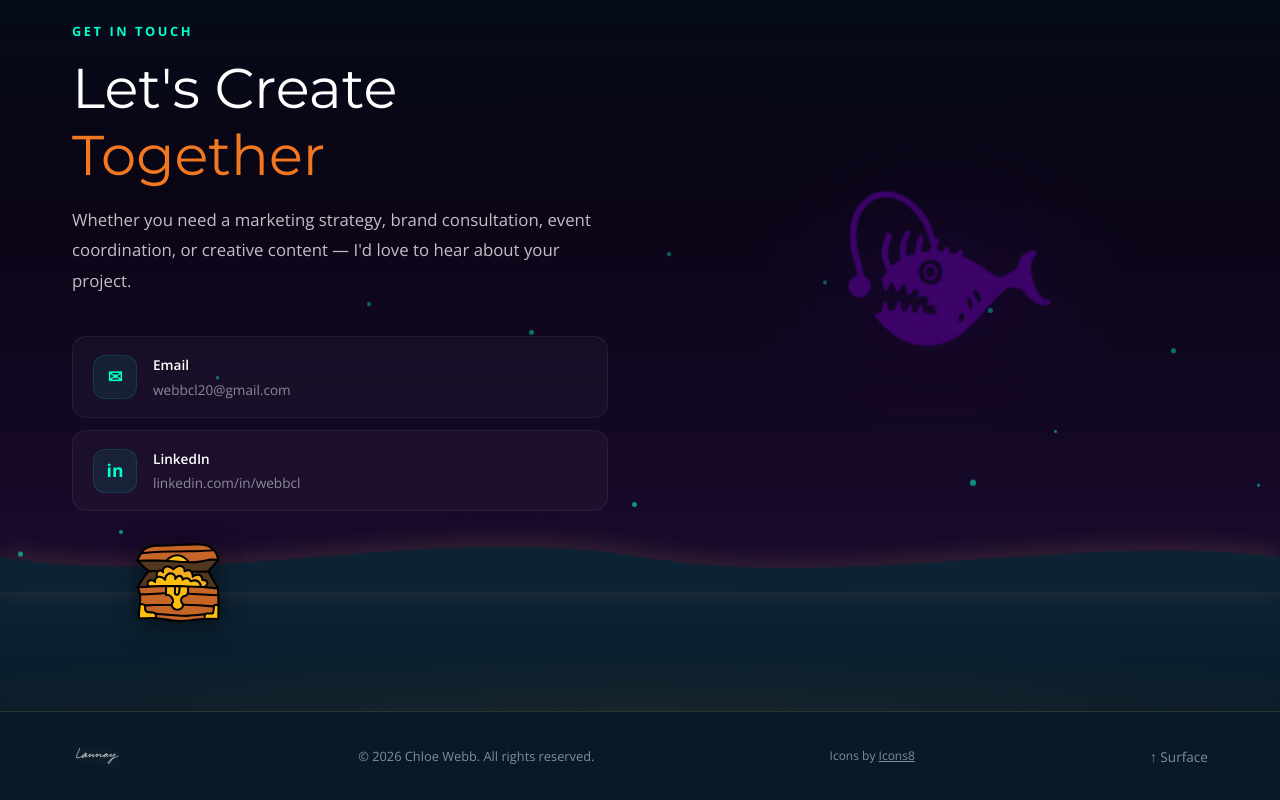
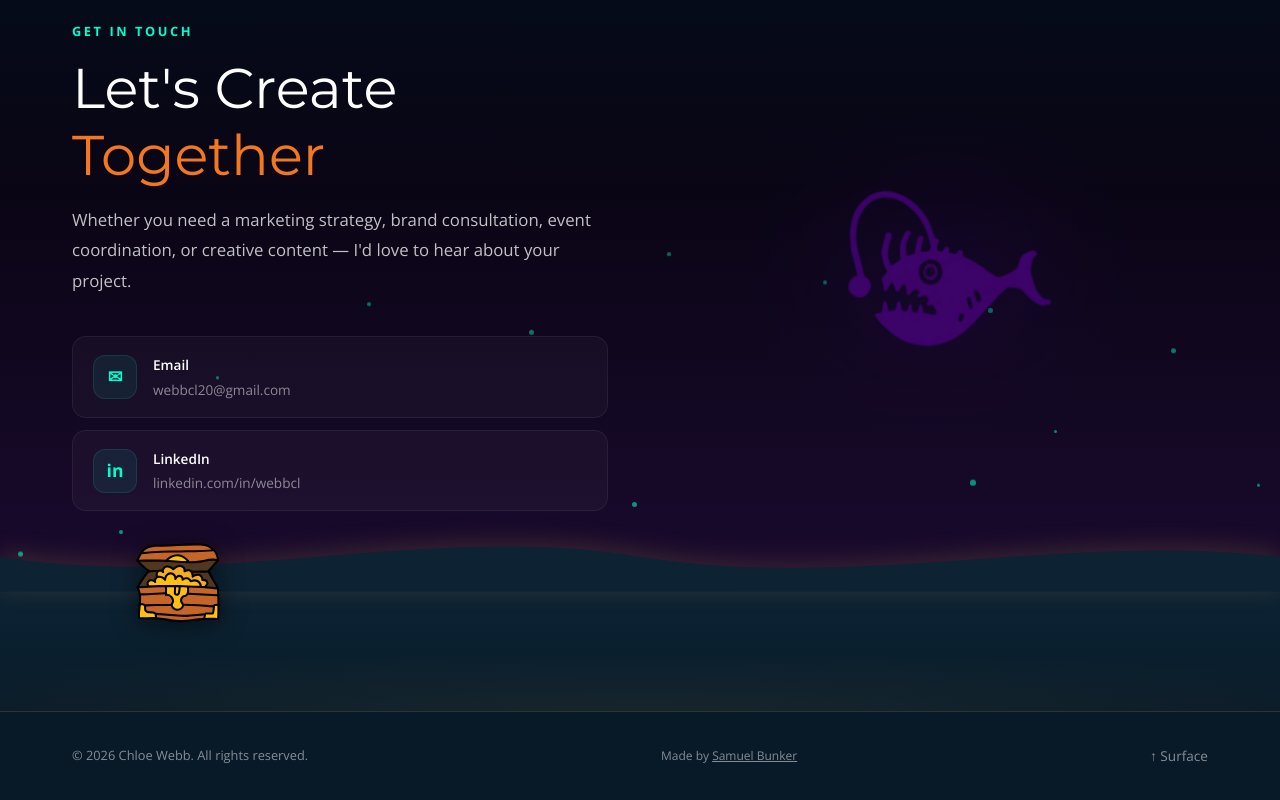
Before and after one commit to SamBunker/lannay-website, a React (Vite) app: page / in a window 1280 px wide. Shown: the part 7864-8664 px from the top of the page. Built offline with nearby package versions, Linux system fonts and the light colour scheme.

Commit message:
Updated footer to include attribution towards the website developer

```diff
--- a/src/components/Footer.jsx
+++ b/src/components/Footer.jsx
@@ -6,10 +6,10 @@
     <footer className="footer">
       <div className="container">
         <div className="footer__inner">
-          <img src={lannayLogo} alt="Lannay" className="footer__brand-logo" />
+
           <span className="footer__copy">&copy; {new Date().getFullYear()} Chloe Webb. All rights reserved.</span>
           <span className="footer__attribution">
-            Icons by <a href="https://icons8.com" target="_blank" rel="noopener noreferrer">Icons8</a>
+            Made by <a href="https://sambunker.com" target="_blank" rel="noopener noreferrer">Samuel Bunker</a>
           </span>
           <a href="#hero" className="footer__top">↑ Surface</a>
         </div>
```
